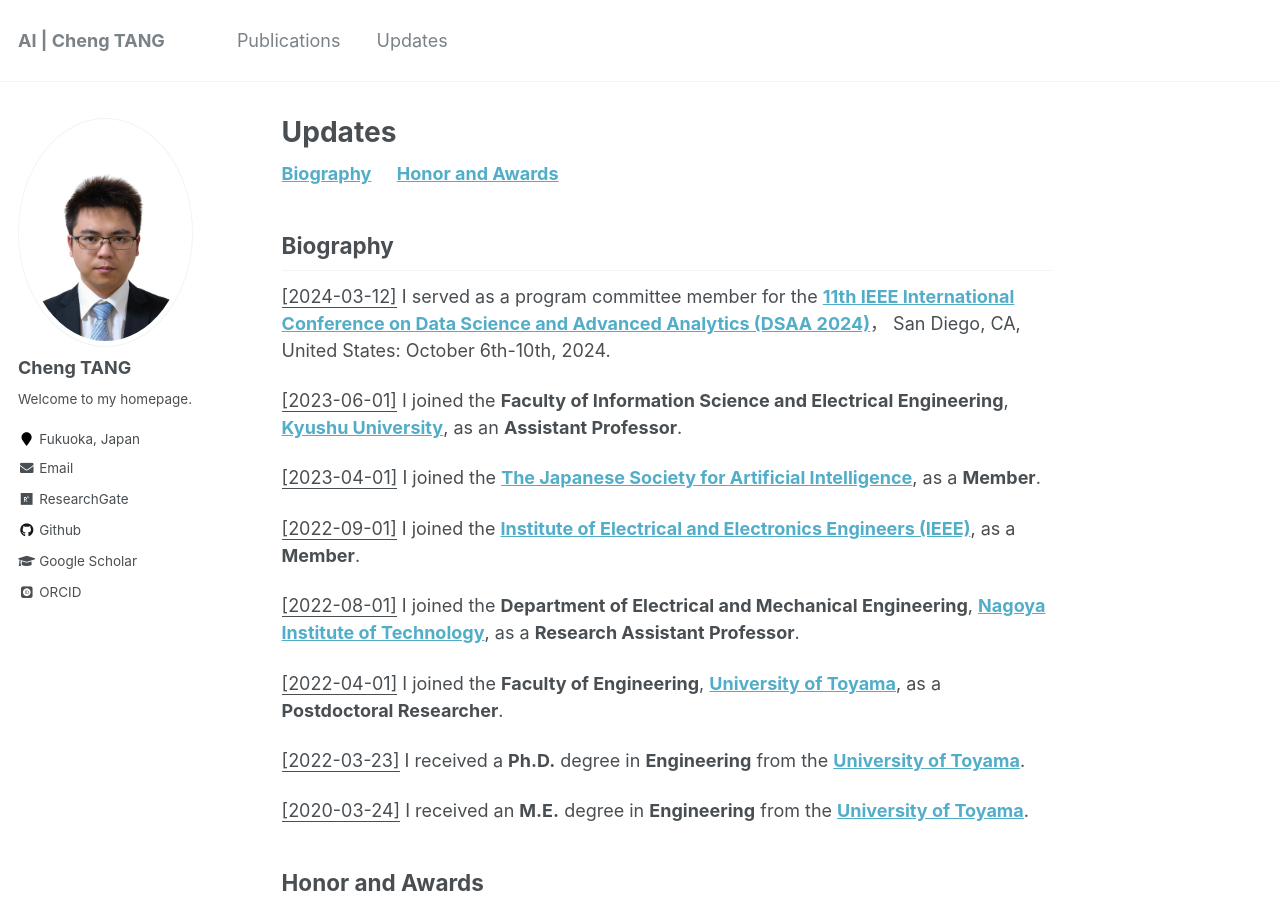
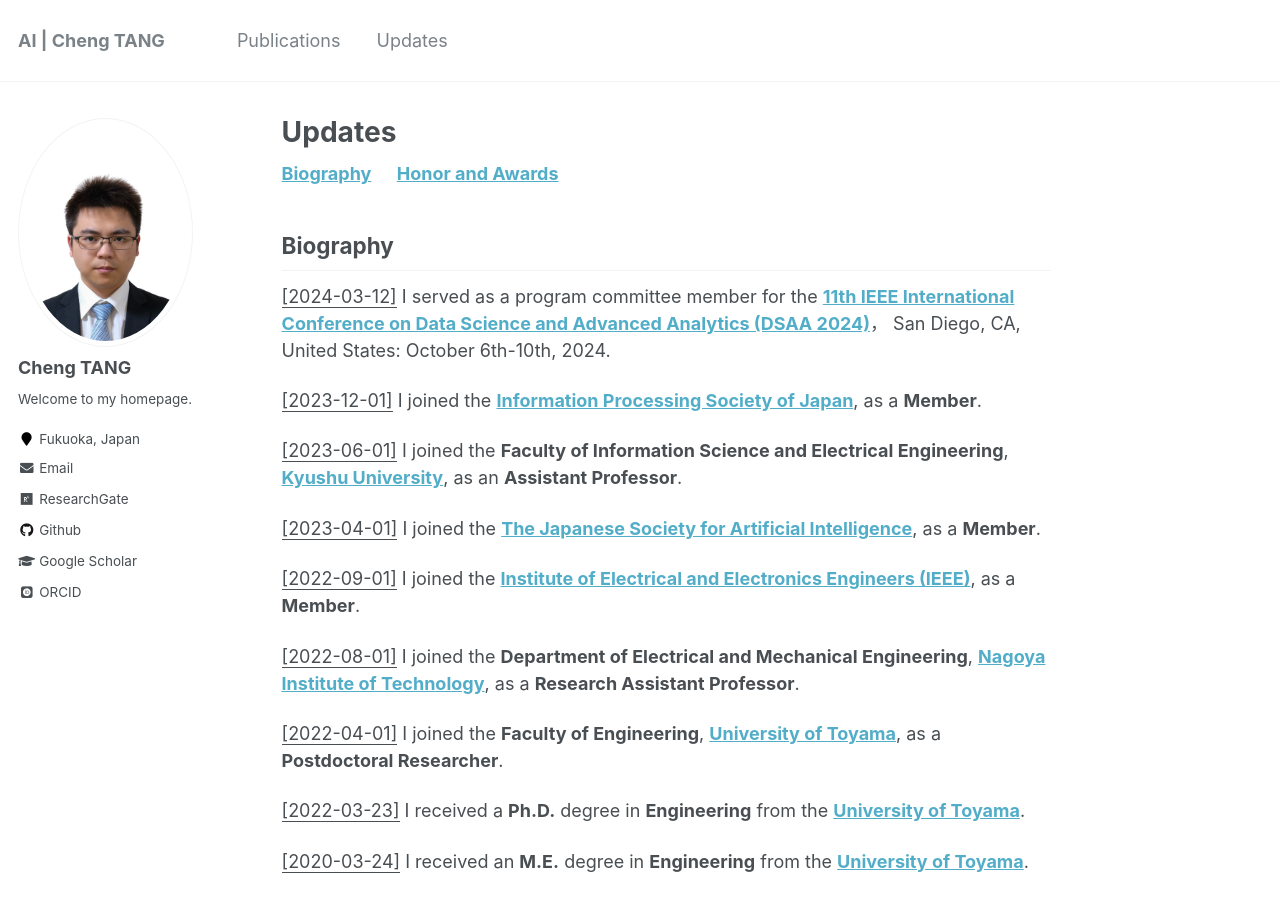
Before and after one commit to ChengTANG-AI/chengtang-ai.github.io, a Jekyll site: the page built from _pages/updates.md, in a window 1280 px wide and 900 px high. Built offline with Jekyll 4.4.1, drawn with Linux system fonts in a browser that asks for light colours; some web fonts are replaced.

Commit message:
Update updates.md

```diff
--- a/_pages/updates.md
+++ b/_pages/updates.md
@@ -14,6 +14,8 @@ Biography
 </h2>
 
 <u>[2024-03-12]</u> I served as a program committee member for the **[11th IEEE International Conference on Data Science and Advanced Analytics (DSAA 2024)](https://indigopurple.github.io/DSAA/dsaa2024.html)**， San Diego, CA, United States: October 6th-10th, 2024.
+
+<u>[2023-12-01]</u> I joined the **[Information Processing Society of Japan](https://www.ipsj.or.jp/index.html)**, as a **Member**.
 
 <u>[2023-06-01]</u> I joined the **Faculty of Information Science and Electrical Engineering**, **[Kyushu University](https://www.kyushu-u.ac.jp/ja/)**, as an **Assistant Professor**.
 
```
